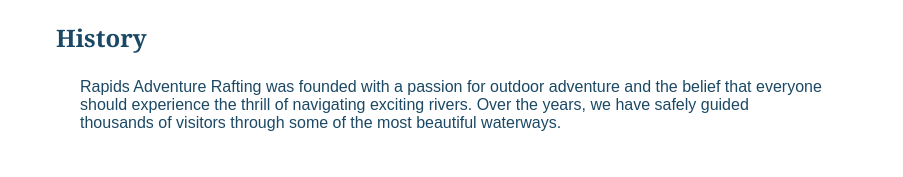
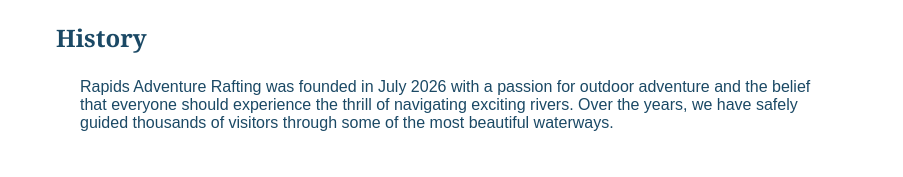
Before and after one commit to Iamfemimorin/wdd130, a plain HTML site: page wwr/about.html in a window 1280 px wide. Shown: the part 753-930 px from the top of the page, without its empty margins (188-1091 px from the left). Drawn offline with Linux system fonts and the light colour scheme.

Commit message:
addition of new folder - wwr

```diff
--- a/wwr/about.html
+++ b/wwr/about.html
@@ -59,7 +59,8 @@
             <h2>History</h2>
 
             <p>
-                Rapids Adventure Rafting was founded with a passion for outdoor adventure and the
+                Rapids Adventure Rafting was founded in July 2026 with a passion for outdoor
+                adventure and the
                 belief
                 that everyone should experience the thrill of navigating exciting rivers. Over the
                 years,
```
